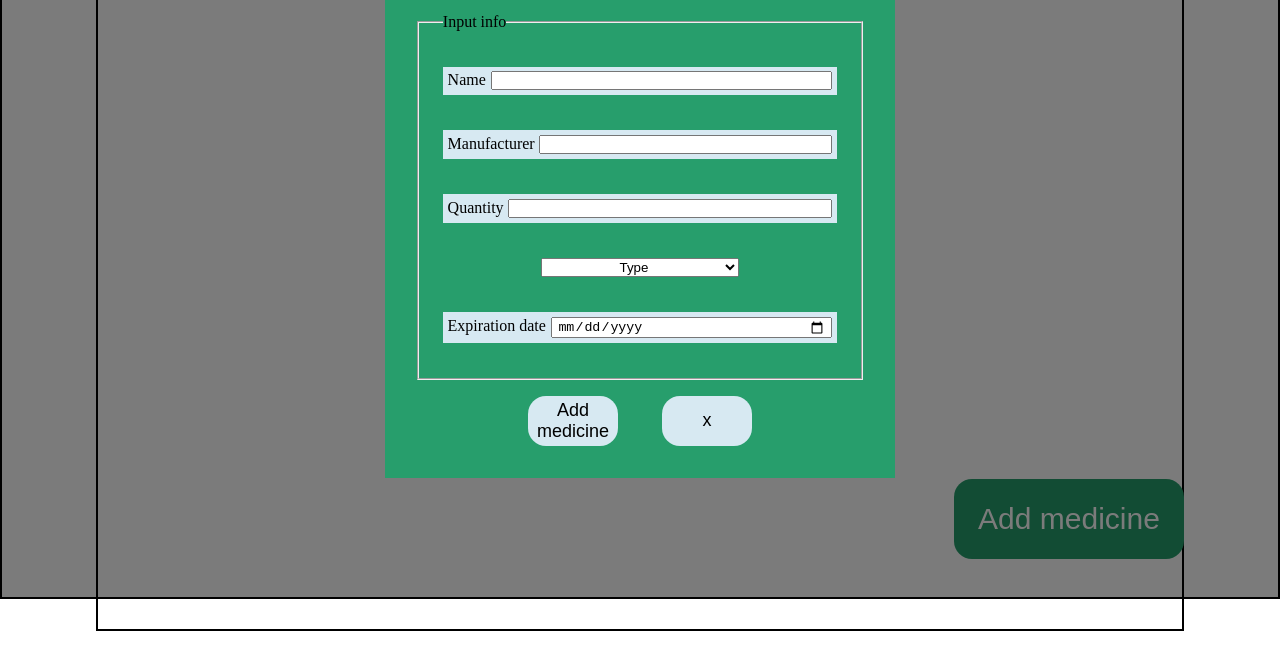
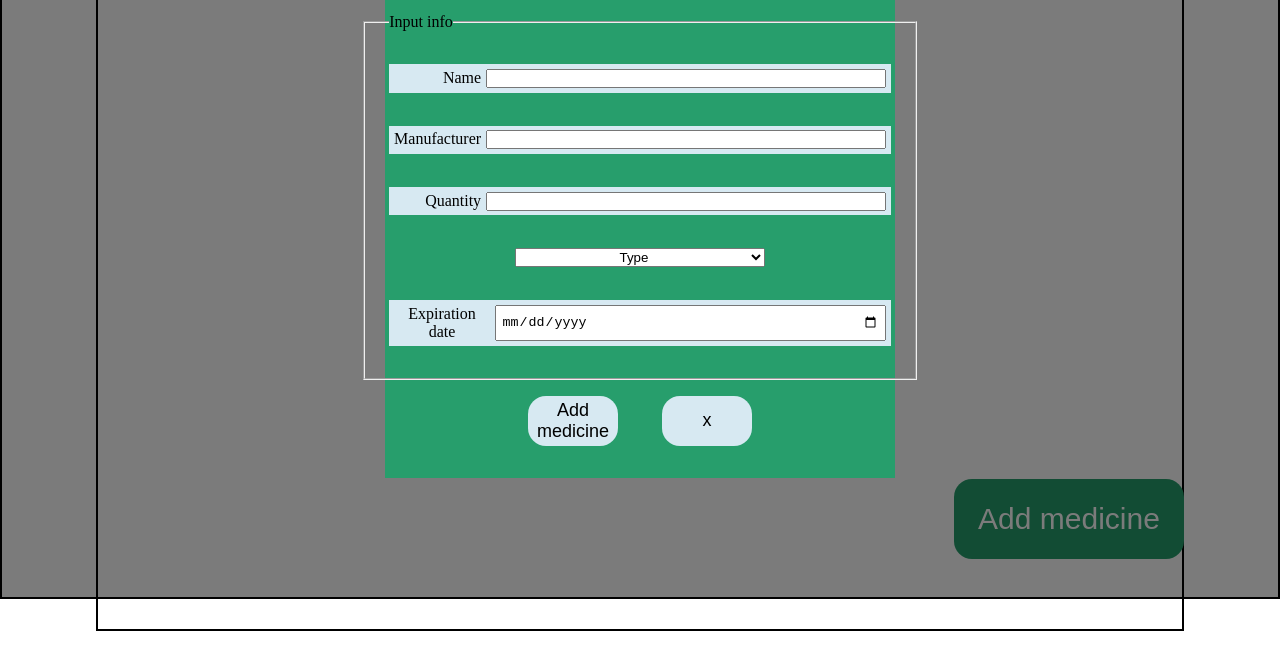
Before and after one commit to Magnus-WO/MedicineManager__assignment, a website built with Vite: page index.html in a window 1280 px wide. Shown: the part 201-870 px from the top of the page. Built offline with nearby package versions, Linux system fonts and the light colour scheme.

Commit message:
fix form styling

```diff
--- a/src/css/form.css
+++ b/src/css/form.css
@@ -51,13 +51,18 @@
 .form__input-container {
   width: 100%;
   display: flex;
+  justify-content: flex-end;
   gap: var(--spacing-xx-small);
   padding: var(--spacing-xx-small);
   background-color: var(--background-color-tertiary);
 }
 
+.form__input-container label {
+  text-align: center;
+}
+
 .form__input-field {
-  flex-grow: 1;
+  width: 400px;
   padding: 0 var(--spacing-xx-small);
 }
 
```
